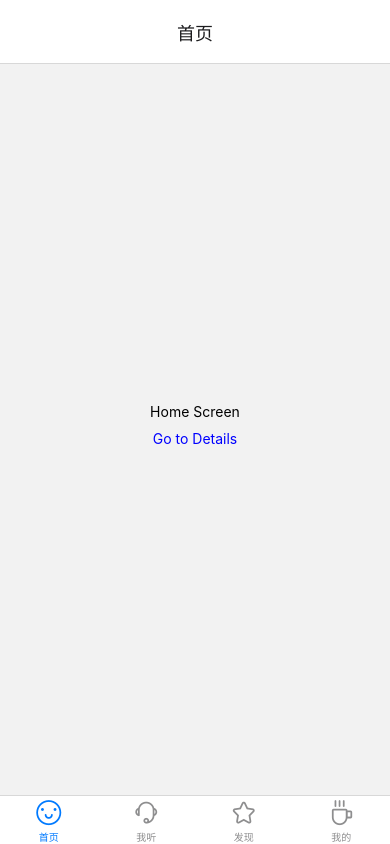
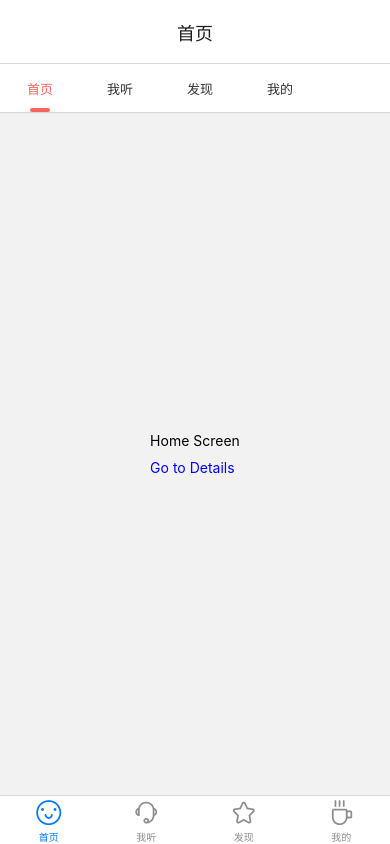
Before and after one commit to name-q/react-native-ts-falsework, a React Native app: screen /MaterialTopTabs in a window 390 px wide. Built offline with nearby package versions, Linux system fonts and the light colour scheme.

Commit message:
Material Top Tabs

```diff
--- a/package.json
+++ b/package.json
@@ -12,6 +12,7 @@
   "dependencies": {
     "@react-native-masked-view/masked-view": "^0.2.6",
     "@react-navigation/bottom-tabs": "^6.0.9",
+    "@react-navigation/material-top-tabs": "^6.0.6",
     "@react-navigation/native": "^6.0.6",
     "@react-navigation/stack": "^6.0.11",
     "@types/react-native-vector-icons": "^6.4.10",
@@ -20,8 +21,10 @@
     "react-native": "0.66.4",
     "react-native-config": "^1.4.5",
     "react-native-gesture-handler": "^2.1.0",
+    "react-native-pager-view": "^5.4.9",
     "react-native-safe-area-context": "^3.3.2",
     "react-native-screens": "^3.10.1",
+    "react-native-tab-view": "^3.1.1",
     "react-native-vector-icons": "^9.0.0"
   },
   "devDependencies": {
--- a/src/index.tsx
+++ b/src/index.tsx
@@ -1,12 +1,15 @@
 import React from 'react';
 
 import { NavigationContainer } from '@react-navigation/native';
+import { SafeAreaProvider } from 'react-native-safe-area-context'
 import AppStack from '@/navigator/stack'
 
 const App: React.FC = () => (
-    <NavigationContainer>
-        <AppStack />
-    </NavigationContainer>
+    <SafeAreaProvider>
+        <NavigationContainer>
+            <AppStack />
+        </NavigationContainer>
+    </SafeAreaProvider>
 );
 
 export default App;
--- a/src/navigator/bottomTabs.tsx
+++ b/src/navigator/bottomTabs.tsx
@@ -3,14 +3,14 @@ import { createBottomTabNavigator, } from '@react-navigation/bottom-tabs'
 import { RootStackParamList } from './stack';
 import { RouteProp, TabNavigationState } from '@react-navigation/native';
 import AntDesign from 'react-native-vector-icons/AntDesign'
+import AppMaterialTopTabs from '@/navigator/materialTopTabs'
 
-import HomePage from '@/pages/home'
 import Listen from '@/pages/listen'
 import Found from '@/pages/found'
 import Account from '@/pages/account'
 
 export type BottomTabsParamList = {
-    Home: undefined;
+    MaterialTopTabs: undefined;
     Listen: undefined;
     Found: undefined;
     Account: undefined;
@@ -30,12 +30,13 @@ function AppButtomTabs() {
             }}
         >
             <BottomTabs.Screen
-                name="Home"
-                component={HomePage}
+                name="MaterialTopTabs"
+                component={AppMaterialTopTabs}
                 options={{
                     title: '首页',
                     tabBarIcon: ({ color, size }) => (<AntDesign name='smileo' size={size} style={{ color }} />)
                 }}
+
             />
             <BottomTabs.Screen
                 name="Listen"
--- /dev/null
+++ b/src/navigator/materialTopTabs.tsx
@@ -0,0 +1,84 @@
+import React from 'react';
+import { createMaterialTopTabNavigator } from '@react-navigation/material-top-tabs'
+
+import HomePage from '@/pages/home'
+import Listen from '@/pages/listen'
+import Found from '@/pages/found'
+import Account from '@/pages/account'
+
+export type MaterialTopTabsParamList = {
+    Home: undefined;
+    Listen: undefined;
+    Found: undefined;
+    Account: undefined;
+}
+const MaterialTopTabs = createMaterialTopTabNavigator<MaterialTopTabsParamList>();
+
+
+function AppMaterialTopTabs() {
+    return (
+        <MaterialTopTabs.Navigator
+            screenOptions={{
+                // 懒加载
+                lazy: true,
+                // tabItem滑动
+                tabBarScrollEnabled: true,
+                // tabItem样式
+                tabBarItemStyle: {
+                    width: 80
+                },
+                tabBarIndicatorStyle: {
+                    height: 4,
+                    width: 20,
+                    marginLeft: 30,
+                    borderRadius: 2,
+                    backgroundColor: '#f8645c'
+                },
+                tabBarActiveTintColor: '#f8645c',
+                tabBarInactiveTintColor: '#333',
+            }}
+        >
+            <MaterialTopTabs.Screen
+                name="Home"
+                component={HomePage}
+                options={{
+                    title: '首页',
+                }}
+            />
+            <MaterialTopTabs.Screen
+                name="Listen"
+                component={Listen}
+                options={{
+                    title: '我听',
+                }}
+            />
+            <MaterialTopTabs.Screen
+                name="Found"
+                component={Found}
+                options={{
+                    title: '发现',
+                }}
+            />
+            <MaterialTopTabs.Screen
+                name="Account"
+                component={Account}
+                options={{
+                    title: '我的',
+                }}
+            />
+        </MaterialTopTabs.Navigator>
+    );
+}
+
+export default AppMaterialTopTabs;
+
+
+/* 5.x - 6.x差异统计 */
+/*
+    额外引入了react-native-pager-view
+    TabBarOptions  -> screenOptions
+    scrollEnabled  -> tabBarScrollEnabled
+    tabStyle       -> tabBarItemStyle
+    indicatorStyle -> tabBarIndicatorStyle
+    lazy           -> 懒加载下潜至screenOptions中
+*/
--- a/src/pages/home/index.tsx
+++ b/src/pages/home/index.tsx
@@ -1,6 +1,7 @@
 import React, { memo } from 'react';
 import { View, Text, TouchableOpacity } from 'react-native';
 import { RootStackNavigation } from '@/navigator/stack';
+import { SafeAreaView } from 'react-native-safe-area-context'
 
 
 interface IProps {
@@ -10,10 +11,12 @@ interface IProps {
 function Home({ navigation }: IProps) {
     return (
         <View style={{ flex: 1, alignItems: 'center', justifyContent: 'center' }}>
-            <Text>Home Screen</Text>
-            <TouchableOpacity onPress={() => navigation.navigate('Detail', { id: 'name-q' })} >
-                <Text style={{ margin: 10, color: 'blue' }}>Go to Details</Text>
-            </TouchableOpacity>
+            <SafeAreaView>
+                <Text>Home Screen</Text>
+                <TouchableOpacity onPress={() => navigation.navigate('Detail', { id: 'name-q' })} >
+                    <Text style={{ marginTop: 10, color: 'blue' }}>Go to Details</Text>
+                </TouchableOpacity>
+            </SafeAreaView>
         </View>
     );
 }
```
Also changed, not shown: 3 other files (tests, documents, lock files or other folders).
